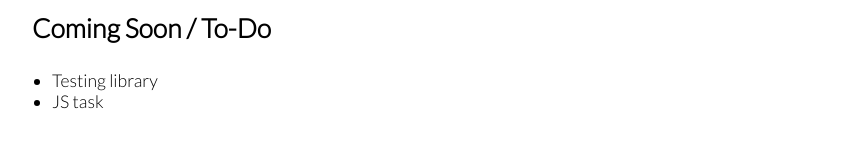
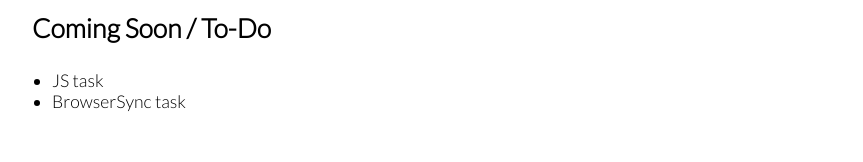
Before and after one commit to GulpKit/GulpKit, a website with bundled scripts: page index.html in a window 1280 px wide. Shown: the part 1245-1407 px from the top of the page, without its empty margins (208-1071 px from the left). Built offline with nearby package versions, Linux system fonts and the light colour scheme.

Commit message:
Updating to-do

```diff
--- a/index.html
+++ b/index.html
@@ -63,8 +63,8 @@
             <div class="container">
                 <h1>Coming Soon / To-Do</h1>
                 <ul>
-                    <li>Testing library</li>
                     <li>JS task</li>
+                    <li>BrowserSync task</li>
                 </ul>
             </div>
         </section>
```
